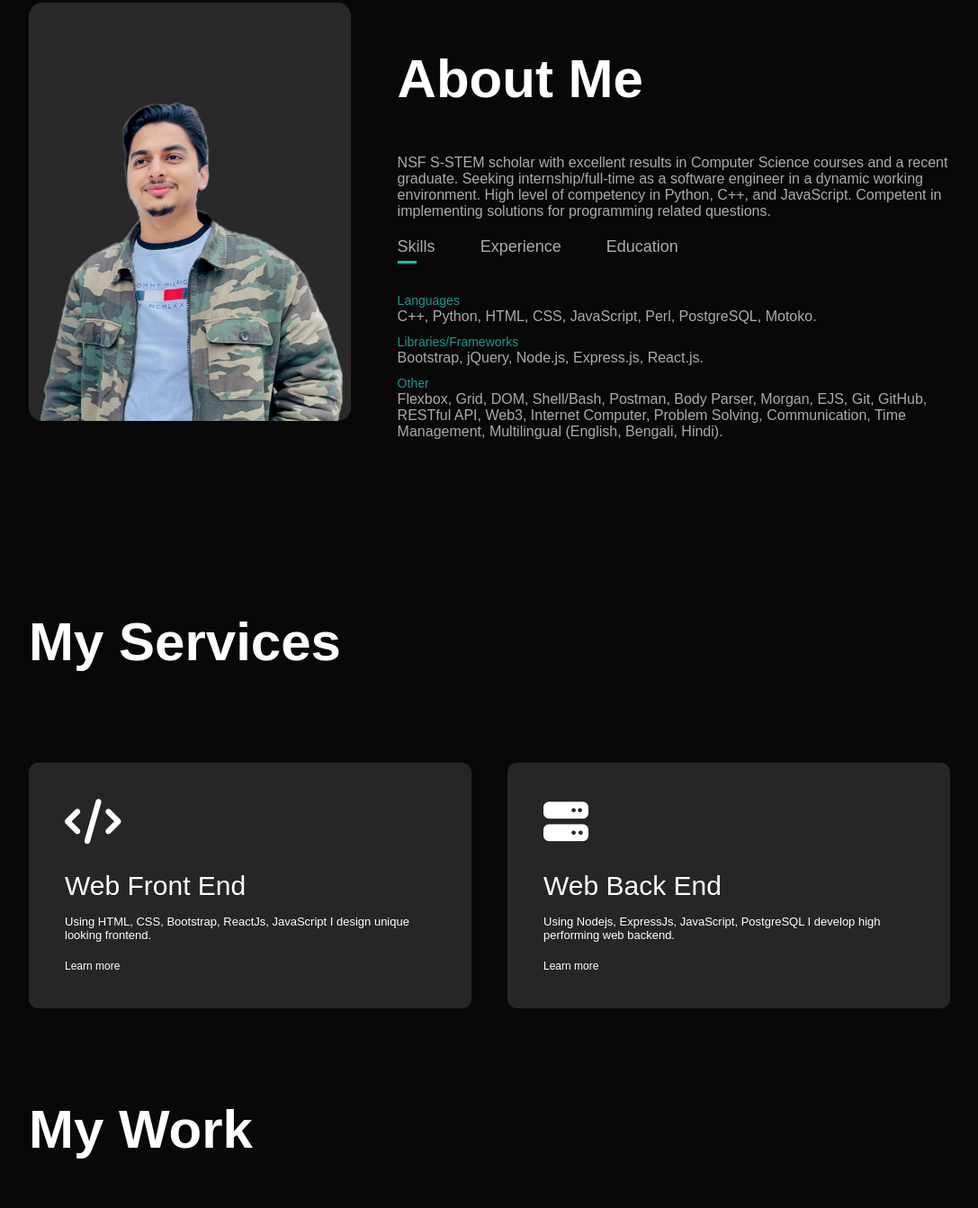
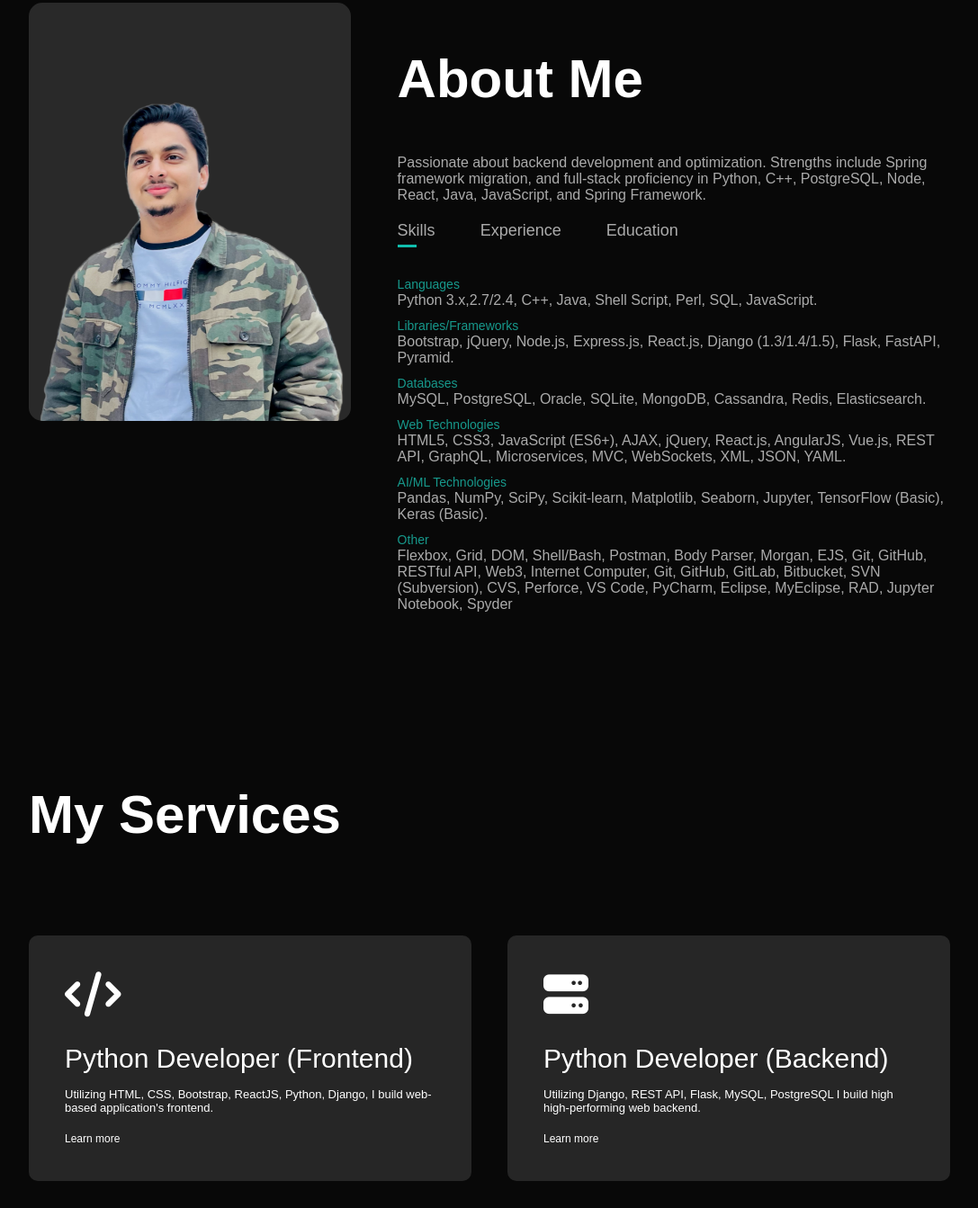
Before and after one commit to choyon468/Professional_Portfolio, a plain HTML site: page index.html in a window 1280 px wide. Shown: the part 887-2230 px from the top of the page at 90% size, without its empty margins (96-1183 px from the left). Drawn offline with Linux system fonts and the light colour scheme.

Commit message:
Update index.html

```diff
--- a/index.html
+++ b/index.html
@@ -41,11 +41,10 @@
                 <div class="about-col-2">
                     <h1 class="sub-title">About Me</h1>
                     <p>
-                        NSF S-STEM scholar with excellent results in Computer
-                        Science courses and a recent graduate. Seeking internship/full-time as a
-                        software engineer in a dynamic working environment.
-                        High level of competency in Python, C++, and JavaScript.
-                        Competent in implementing solutions for programming related questions.
+                        Passionate about
+                        backend development and optimization. Strengths include
+                        Spring framework migration, and full-stack proficiency in Python,
+                        C++, PostgreSQL, Node, React, Java, JavaScript, and Spring Framework.
                     </p>
                     <div class="tab-titles">
                         <p class="tab-links active-link" onclick="opentab('skills')">Skills</p>
@@ -54,20 +53,25 @@
                     </div>
                     <div class="tab-contents active-tab" id="skills">
                         <ul>
-                            <li><span>Languages</span><br>C++, Python, HTML, CSS, JavaScript, Perl, PostgreSQL, Motoko.</li>
-                            <li><span>Libraries/Frameworks</span><br>Bootstrap, jQuery, Node.js, Express.js, React.js.</li>
-                            <li><span>Other</span><br>Flexbox, Grid, DOM, Shell/Bash, Postman, Body Parser, Morgan, EJS, Git, GitHub, RESTful API, Web3, Internet Computer, Problem Solving, Communication, Time Management, Multilingual (English, Bengali, Hindi).</li>
+                            <li><span>Languages</span><br>Python 3.x,2.7/2.4, C++, Java, Shell Script, Perl, SQL, JavaScript.</li>
+                            <li><span>Libraries/Frameworks</span><br>Bootstrap, jQuery, Node.js, Express.js, React.js, Django (1.3/1.4/1.5), Flask, FastAPI, Pyramid.</li>
+                            <li><span>Databases</span><br>MySQL, PostgreSQL, Oracle, SQLite, MongoDB, Cassandra, Redis, Elasticsearch.</li>
+                            <li><span>Web Technologies</span><br>HTML5, CSS3, JavaScript (ES6+), AJAX, jQuery, React.js, AngularJS, Vue.js, REST API, GraphQL, Microservices, MVC, WebSockets, XML, JSON, YAML.</li>
+                            <li><span>AI/ML Technologies</span><br>Pandas, NumPy, SciPy, Scikit-learn, Matplotlib, Seaborn, Jupyter, TensorFlow (Basic), Keras (Basic).</li>
+                            <li><span>Other</span><br>Flexbox, Grid, DOM, Shell/Bash, Postman, Body Parser, Morgan, EJS, Git,
+                                GitHub, RESTful API, Web3, Internet Computer, Git, GitHub, GitLab, Bitbucket,
+                                SVN (Subversion), CVS, Perforce, VS Code, PyCharm, Eclipse, MyEclipse, RAD, Jupyter Notebook, Spyder</li>
                         </ul>
                     </div>
                     <div class="tab-contents" id="experience">
                         <ul>
-                            <li><span>JUN 2022-DEC 2023</span><br>Library IT Assistant</li>
+                            <li><span></span><br></li>
                         </ul>
                     </div>
                     <div class="tab-contents" id="education">
                         <ul>
-                            <li><span>JAN 2021-DEC 2024</span><br>BS in Computer Science from CUNY York College</li>
-                            <li><span>JUN 2023-FEB 2024</span><br>Complete Web Development Bootcamp on Udemy</li>
+                            <li><span></span><br>BS in Computer Science from CUNY York College</li>
+                            <li><span></span><br>Complete Web Development Bootcamp on Udemy</li>
                         </ul>
                     </div>
                 </div>
@@ -83,14 +87,14 @@
             <div class="services-list">
                 <div>
                     <i class="fa-solid fa-code"></i>
-                    <h2>Web Front End</h2>
-                    <p>Using HTML, CSS, Bootstrap, ReactJs, JavaScript I design unique looking frontend.</p>
+                    <h2>Python Developer (Frontend)</h2>
+                    <p>Utilizing HTML, CSS, Bootstrap, ReactJS, Python, Django, I build web-based application's frontend.</p>
                     <a href="#">Learn more</a>
                 </div>
                 <div>
                     <i class="fa-solid fa-server"></i>
-                    <h2>Web Back End</h2>
-                    <p>Using Nodejs, ExpressJs, JavaScript, PostgreSQL I develop high performing web backend.</p>
+                    <h2>Python Developer (Backend)</h2>
+                    <p>Utilizing Django, REST API, Flask, MySQL, PostgreSQL I build high high-performing web backend.</p>
                     <a href="#">Learn more</a>
                 </div>
             </div>
@@ -98,7 +102,7 @@
     </div>
 
     <!-- ----------portfolio---------- -->
-    <div id="portfolio">
+   <!-- <div id="portfolio">
         <div class="container">
             <h1 class="sub-title">My Work</h1>
             <div class="work-list">
@@ -149,15 +153,14 @@
             </div>
             <a href="#" class="btn">See more</a>
         </div>
-    </div>
-
+    </div> -->
     <!-- -------contact------- -->
     <div id="contact">
         <div class="container">
             <div class="row">
                 <div class="contact-left">
                     <h1 class="sub-title">Contact Me</h1>
-                    <p><i class="fa-solid fa-paper-plane"></i> choyon468@gmail.com</p>
+                    <p><i class="fa-solid fa-paper-plane"></i> choyonwork@gmail.com</p>
                     <p><i class="fa-solid fa-phone"></i> 9293867563</p>
                     <div class="social-icons">
                         <a href="https://www.facebook.com/alamin.choyon.5"><i class="fa-brands fa-square-facebook"></i></a>
```
